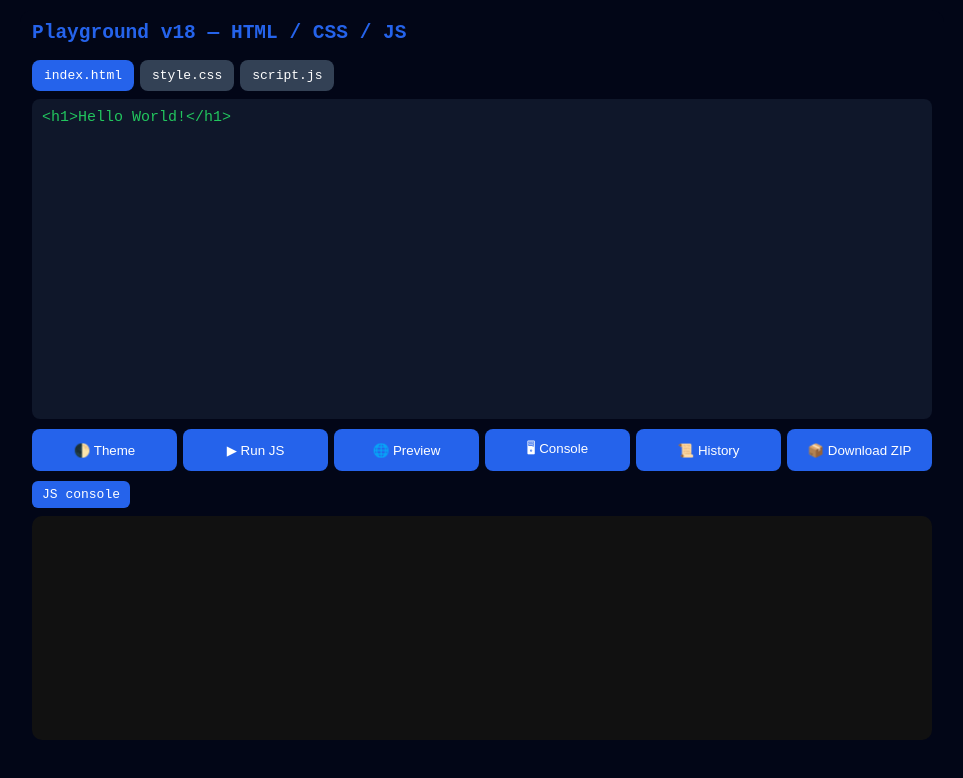
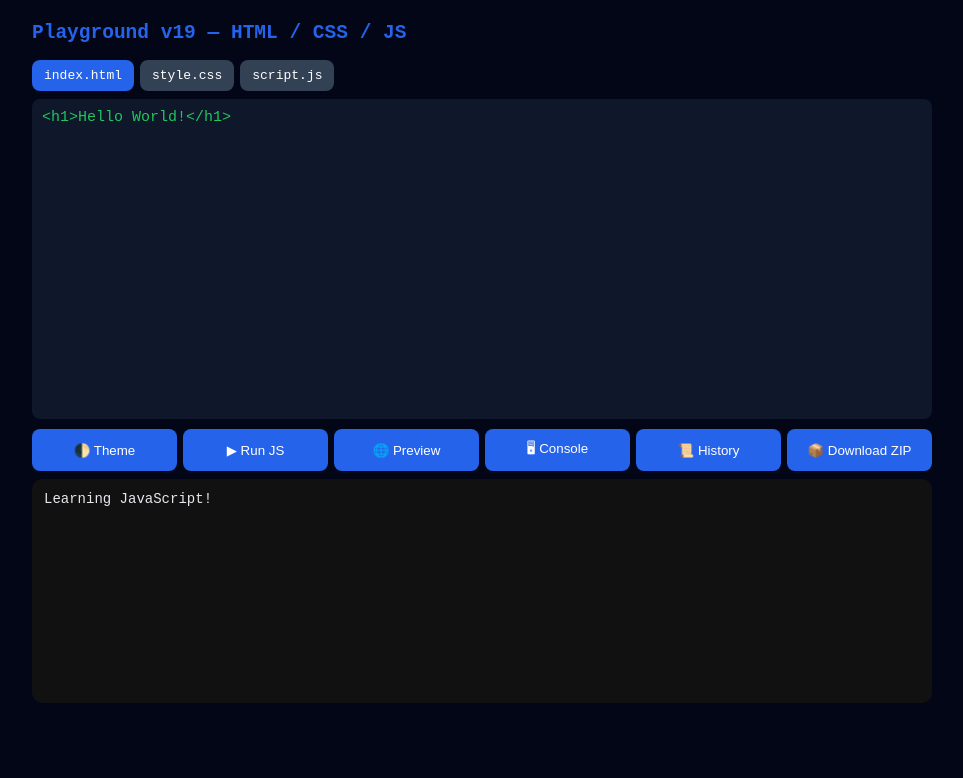
Before and after one commit to vasu-h10/js-learning-termux, a plain HTML site: page index.html in a window 1280 px wide. Both pictures are taken after a click on the button "▶ Run JS". Shown: the whole page, without its empty margins (158-1121 px from the left). Drawn offline with nearby package versions, Linux system fonts and the light colour scheme.

Commit message:
v19: working console redirect + theme fix + Prism reload

```diff
--- a/index.html
+++ b/index.html
@@ -3,7 +3,7 @@
 <head>
 <meta charset="UTF-8">
 <meta name="viewport" content="width=device-width, initial-scale=1.0">
-<title>Playground v18 — Beginner Editor</title>
+<title>Playground v19 — Beginner Editor</title>
 
 <!-- Prism for syntax highlight -->
 <link id="prismTheme" rel="stylesheet"
@@ -52,10 +52,8 @@ h2{margin-top:0;color:var(--accent)}
   white-space:pre; font-size:15px;
 }
 
-/* theme change for editor */
-body.light #editorBox{
-  background:#e2e8f0;color:#111;
-}
+/* theme change */
+body.light #editorBox{background:#e2e8f0;color:#111}
 
 .buttons{display:flex;gap:6px;margin-top:10px;flex-wrap:wrap}
 button{
@@ -63,22 +61,13 @@ button{
   background:var(--accent);color:white;cursor:pointer
 }
 
-.panel-tabs{display:flex;gap:6px;margin-top:10px}
-.panel-btn{
-  padding:6px 10px;background:#334155;border-radius:6px;
-  cursor:pointer;color:white
-}
-.panel-btn.active{background:var(--accent)}
-
 .panel{
   background:var(--console-bg);margin-top:8px;padding:12px;
   border-radius:10px;height:200px;overflow-y:auto;font-size:14px;
-  display:none;white-space:pre-wrap;
+  white-space:pre-wrap;
 }
-.panel.active{display:block}
-
-#errorText{color:red}
 .log{color:var(--text)}
+.error{color:red}
 
 #previewArea{
   display:none;position:fixed;top:0;left:0;
@@ -110,7 +99,7 @@ button{
 <body>
 
 <div class="app" id="editorArea">
-<h2>Playground v18 — HTML / CSS / JS</h2>
+<h2>Playground v19 — HTML / CSS / JS</h2>
 
 <!-- fixed beginner files -->
 <div class="file-tabs">
@@ -119,8 +108,7 @@ button{
   <div class="file-btn" onclick="switchFile('script.js')">script.js</div>
 </div>
 
-<!-- editor textarea -->
-<textarea id="rawEditor" style="display:none"></textarea>
+<!-- editor -->
 <div id="editorBox" contenteditable="true"></div>
 
 <div class="buttons">
@@ -132,13 +120,8 @@ button{
   <button onclick="downloadZip()">📦 Download ZIP</button>
 </div>
 
-<div class="panel-tabs">
-  <div class="panel-btn active" onclick="showJSPanel()">JS console</div>
+<div id="jsPanel" class="panel"></div>
 </div>
-
-<div id="jsPanel" class="panel active"></div>
-</div>
-
 
 <!-- Full preview -->
 <div id="previewArea">
@@ -157,8 +140,8 @@ button{
 
 <script>
 /* ---- storage ---- */
-let files = JSON.parse(localStorage.getItem("files_v18") || "{}");
-let historyList = JSON.parse(localStorage.getItem("hist_v18") || "[]");
+let files = JSON.parse(localStorage.getItem("files_v19") || "{}");
+let historyList = JSON.parse(localStorage.getItem("hist_v19") || "[]");
 
 if(Object.keys(files).length===0){
   files={
@@ -167,16 +150,16 @@ if(Object.keys(files).length===0){
     "script.js":"console.log('Learning JavaScript!')"
   };
 }
-function saveFiles(){localStorage.setItem("files_v18",JSON.stringify(files))}
-function saveHistory(){localStorage.setItem("hist_v18",JSON.stringify(historyList))}
+function saveFiles(){localStorage.setItem("files_v19",JSON.stringify(files))}
+function saveHistory(){localStorage.setItem("hist_v19",JSON.stringify(historyList))}
 
 let current="index.html";
 const box=document.getElementById("editorBox");
 
-/* ---- load file into editor ---- */
+/* ---- load file ---- */
 function loadFile(){
   box.innerText = files[current];
-  Prism.highlightElement(box);
+  Prism.highlightAll();
 }
 loadFile();
 
@@ -190,22 +173,35 @@ function switchFile(name){
   [...document.querySelectorAll(".file-btn")].find(b=>b.innerText.includes(name)).classList.add("active");
 }
 
-/* ---- JS console ---- */
-function showJSPanel(){
-  document.getElementById("jsPanel").classList.add("active");
-}
+/* -------- Console Redirect -------- */
+(function redirectConsole(){
+  const panel=document.getElementById("jsPanel");
+
+  console.log = (...msg)=>{
+    panel.innerHTML += `<div class="log">${msg.join(" ")}</div>`;
+  }
+
+  console.error = (msg)=>{
+    panel.innerHTML += `<div class="error">${msg}</div>`;
+  }
+
+  window.onerror = (msg)=>{
+    panel.innerHTML += `<div class="error">${msg}</div>`;
+  }
+})();
 
 /* ---- Run JS ---- */
 function runJS(){
+  const panel=document.getElementById("jsPanel");
+  panel.innerHTML="";
+
   historyList.push({t:new Date().toLocaleString(),snap:JSON.stringify(files)});
   saveHistory();
-  const panel=document.getElementById("jsPanel");
-  panel.innerHTML="";
+
   try{
-    const out=eval(files["script.js"]);
-    if(out!==undefined) panel.innerHTML+=`<div class="log">${out}</div>`;
+    eval(files["script.js"]);
   }catch(e){
-    panel.innerHTML+=`<div class="log" style="color:red">${e.message}</div>`;
+    console.error(e.message);
   }
 }
 
@@ -216,7 +212,10 @@ function showPreviewFull(){
     <html>
     <head><style>${files["style.css"]}</style></head>
     <body>${files["index.html"]}
-    <script>try{${files["script.js"]}}catch(e){document.body.innerHTML+='<pre style="color:red">'+e+'</pre>'}<\/script>
+    <script>
+      try{${files["script.js"]}}
+      catch(e){document.body.innerHTML += '<pre style="color:red">'+e+'</pre>'}
+    <\/script>
     </body></html>`;
   document.getElementById("previewArea").style.display="block";
   document.getElementById("editorArea").style.display="none";
@@ -226,7 +225,7 @@ function hidePreview(){
   document.getElementById("editorArea").style.display="block";
 }
 
-/* ---- Full console ---- */
+/* ---- Full console copy ---- */
 function showConsoleFull(){
   document.getElementById("consoleFullContent").innerText =
     document.getElementById("jsPanel").innerText;
@@ -251,15 +250,13 @@ function openHistory(){
 }
 function restoreHistory(i){
   files=JSON.parse(historyList[i].snap);
-  saveFiles();
-  loadFile();
-  alert("Restored!");
+  saveFiles(); loadFile(); alert("Restored!");
 }
 document.getElementById("historyBox").onclick=e=>{
   if(e.target.id==="historyBox")e.target.style.display="none";
 };
 
-/* ---- Download ZIP ---- */
+/* ---- ZIP ---- */
 function downloadZip(){
   let zip=new JSZip();
   Object.keys(files).forEach(n=>zip.file(n,files[n]));
```
